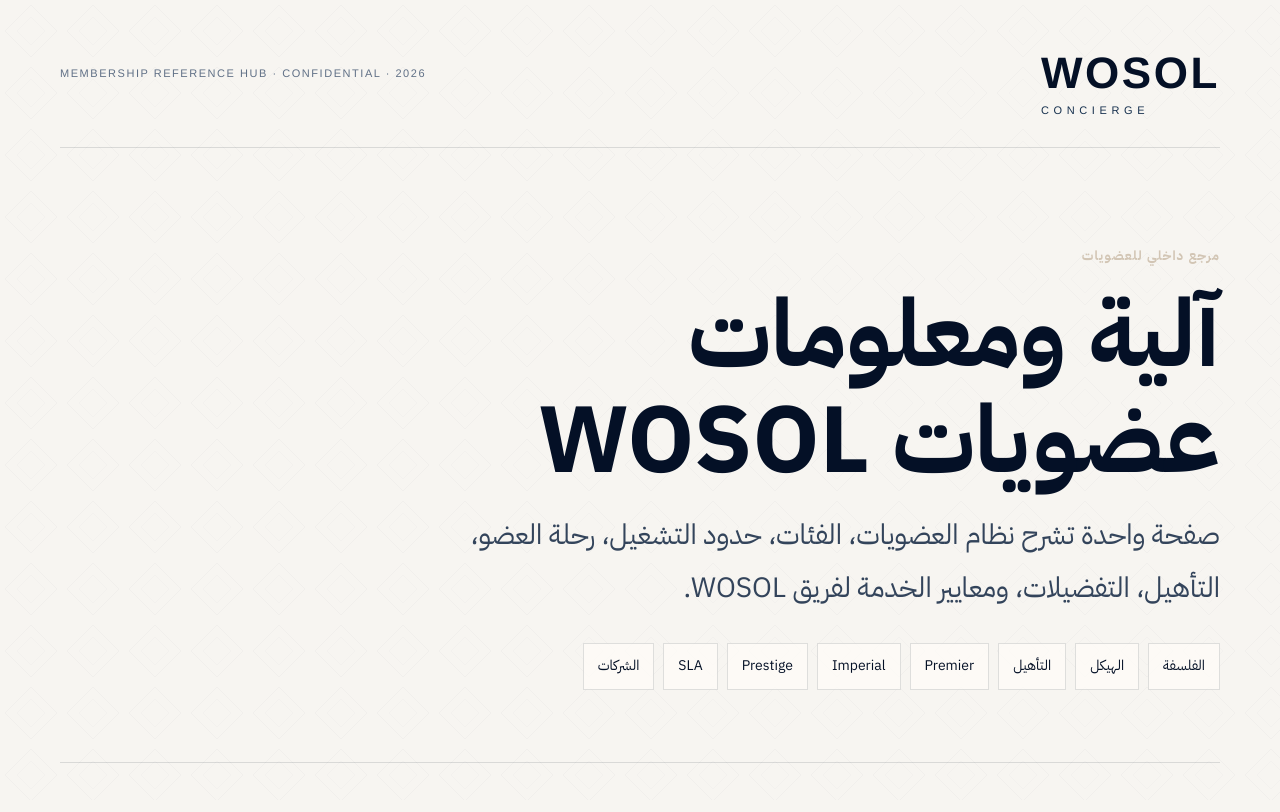
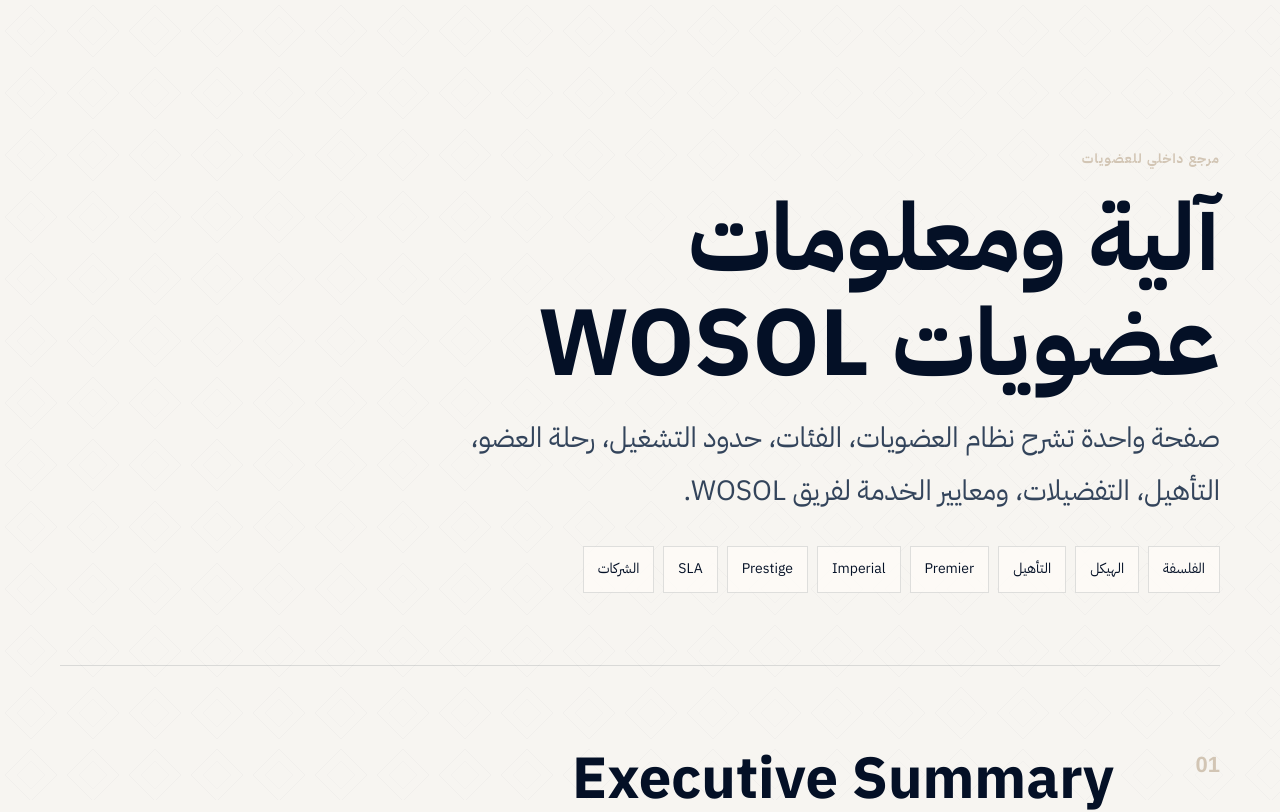
Before and after one commit to moalarbi/wosol-membership-reference-hub, a Next.js app: page / in a window 1280 px wide. Shown: the top 812 px of the page. Built offline with nearby package versions, Linux system fonts and the light colour scheme; a web font is replaced by a local one.

Commit message:
Remove page header and footer label

```diff
--- a/app/page.tsx
+++ b/app/page.tsx
@@ -246,14 +246,6 @@
 export default function Home() {
   return (
     <main className="page">
-      <header className="topbar">
-        <div className="logo" aria-label="WOSOL Concierge">
-          <strong>WOSOL</strong>
-          <span>CONCIERGE</span>
-        </div>
-        <div className="meta">Membership Reference Hub · Confidential · 2026</div>
-      </header>
-
       <section className="hero">
         <span className="eyebrow">مرجع داخلي للعضويات</span>
         <h1>آلية ومعلومات عضويات WOSOL</h1>
@@ -516,7 +508,6 @@
         </div>
       </Section>
 
-      <p className="footer-note">WOSOL Concierge · Internal Membership Reference · 2026</p>
     </main>
   );
 }
```
